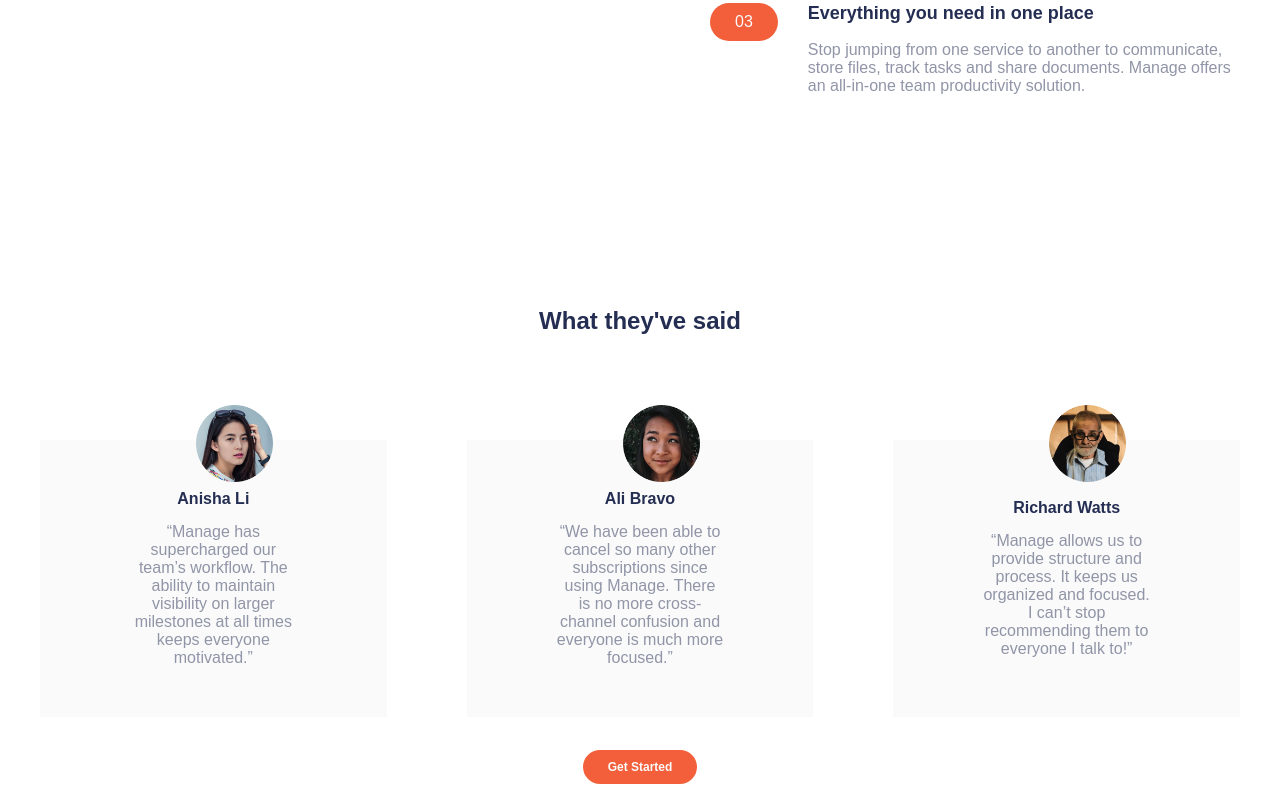
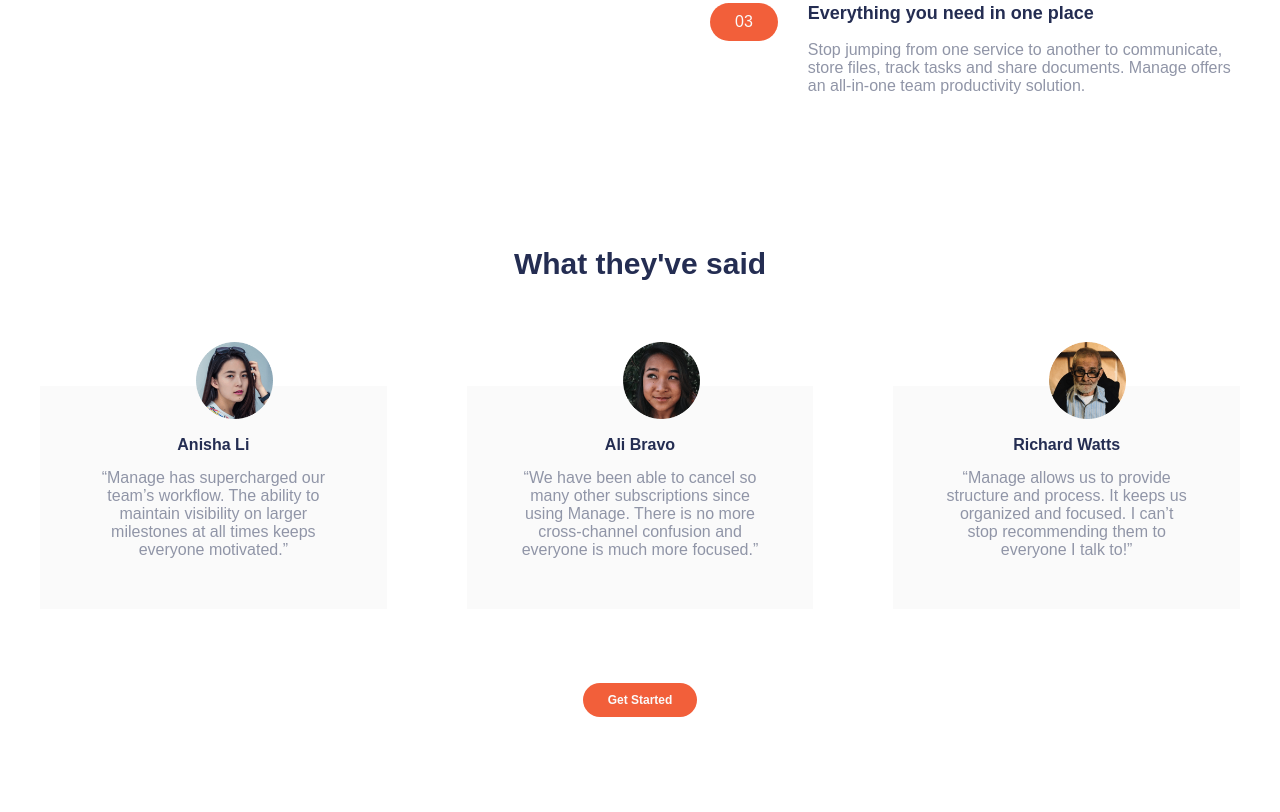
Before and after one commit to samadjei/Manage-Landing-Page, a plain HTML site: page index.html in a window 1280 px wide. Shown: the part 1188-2000 px from the top of the page. Drawn offline with Linux system fonts and the light colour scheme; a web font is replaced by a local one.

Commit message:
completed testimonials section

```diff
--- a/index.html
+++ b/index.html
@@ -101,36 +101,38 @@
 
     <section class="testimonial">
       <div class="glider-contain multiple">
-        <h2>What they've said</h2>
+        <h2 class="testimonial--title">What they've said</h2>
         <div class="glider">
           <div class="testimonials">
             <img src="images/avatar-anisha.png" alt="Person" />
-            <h4>Anisha Li</h4>
-            <p>
+            <h4 class="testimonials--name">Anisha Li</h4>
+            <p class="testimonials--content">
               “Manage has supercharged our team’s workflow. The ability to maintain visibility on larger milestones at all times keeps everyone motivated.”
             </p>
           </div>
           <div class="testimonials">
             <img src="images/avatar-ali.png" alt="Person" />
-            <h4>Ali Bravo</h4>
-            <p>
+            <h4 class="testimonials--name">Ali Bravo</h4>
+            <p class="testimonials--content">
               “We have been able to cancel so many other subscriptions since using Manage. There is no more cross-channel confusion and everyone is much more focused.”
             </p>
           </div>
           <div class="testimonials">
             <img src="images/avatar-richard.png" alt="Person" />
-            <h4>Richard Watts</h4>
-            <p>“Manage allows us to provide structure and process. It keeps us organized and focused. I can’t stop recommending them to everyone I talk to!”</p>
+            <h4 class="testimonials--name">Richard Watts</h4>
+            <p class="testimonials--content">“Manage allows us to provide structure and process. It keeps us organized and focused. I can’t stop recommending them to everyone I talk to!”</p>
           </div>
           <div class="testimonials">
             <img src="images/avatar-shanai.png" alt="Person" />
-            <h4>Shanai Gough</h4>
-            <p>“Their software allows us to track, manage and collaborate on our projects from anywhere. It keeps the whole team in-sync without being intrusive.”</p>
+            <h4 class="testimonials--name">Shanai Gough</h4>
+            <p class="testimonials--content">“Their software allows us to track, manage and collaborate on our projects from anywhere. It keeps the whole team in-sync without being intrusive.”</p>
           </div>
         </div>
         <div id="dots" class="glider-dots"></div>
       </div>
-      <a class="cta testimonial-btn" href="#">Get Started</a>
+      <div class="testimonial--btn">
+        <a class="cta" href="#">Get Started</a>
+      </div>
     </section>
 
     <section class="footer__top">
--- a/js/app.js
+++ b/js/app.js
@@ -1,7 +1,36 @@
 new Glider(document.querySelector('.glider'), {
-  slidesToShow: 3,
+  // Mobile-first defaults
+  slidesToShow: 1,
+  slidesToScroll: 1,
+  scrollLock: true,
   draggable: true,
+  dots: '#dots',
+  responsive: [
+    {
+      // screens greater than >= 775px
+      breakpoint: 768,
+      settings: {
+        // Set to `auto` and provide item width to adjust to viewport
+        slidesToShow: 2,
+        slidesToScroll: 1,
+        itemWidth: 150,
+        duration: 0.25
+      }
+    },{
+      // screens greater than >= 1024px
+      breakpoint: 1024,
+      settings: {
+        slidesToShow: 3,
+        slidesToScroll: 1,
+        itemWidth: 150,
+        duration: 0.25
+      }
+    }
+  ]
 });
+
+
+
 
 // Hamburger Menu
 const btnHamburger = document.querySelector('#btnHamburger');
--- a/scss/_testimonial.scss
+++ b/scss/_testimonial.scss
@@ -1,7 +1,17 @@
 .testimonial {
-  padding-top: 16rem;
+  padding-top: 10rem;
   padding-bottom: 18rem;
   text-align: center;
+  @include breakpoint(small) {
+    padding-top: 5rem;
+  }
+  &--title {
+    font-size: 3rem;
+  }
+
+  &--btn {
+    margin-top: 3rem;
+  }
 }
 
 .glider {
@@ -10,11 +20,27 @@
 
 .testimonials {
   position: relative;
-  max-width: 54rem;
+  max-width: 50%;
   background: $Vary-Light-Gray;
   text-align: center;
-  padding: 5rem 9rem;
-  margin: 9rem 4rem 4rem;
+  padding: 5rem 5rem;
+  margin: 9rem 4rem 2.5rem;
+  @include breakpoint(medium) {
+    padding: 4rem 4rem;
+  }
+
+  &--name {
+    @include breakpoint(small) {
+      padding-top: 3rem;
+    }
+  }
+
+  &--content {
+    p {
+      font-size: 1.6rem;
+    }
+  }
+
   img {
     display: block;
     width: 7.7rem;
@@ -22,9 +48,15 @@
     position: absolute;
     bottom: 85%;
     left: 45%;
+    @include breakpoint(small) {
+      left: 40%;
+    }
   }
+}
 
-  // h4 {
-  //   padding-top: 5rem;
-  // }
+.glider-dots {
+  visibility: hidden;
+  @include breakpoint(medium) {
+    visibility: visible;
+  }
 }
```
Also changed, not shown: css/glider.min.css, css/main.css.
